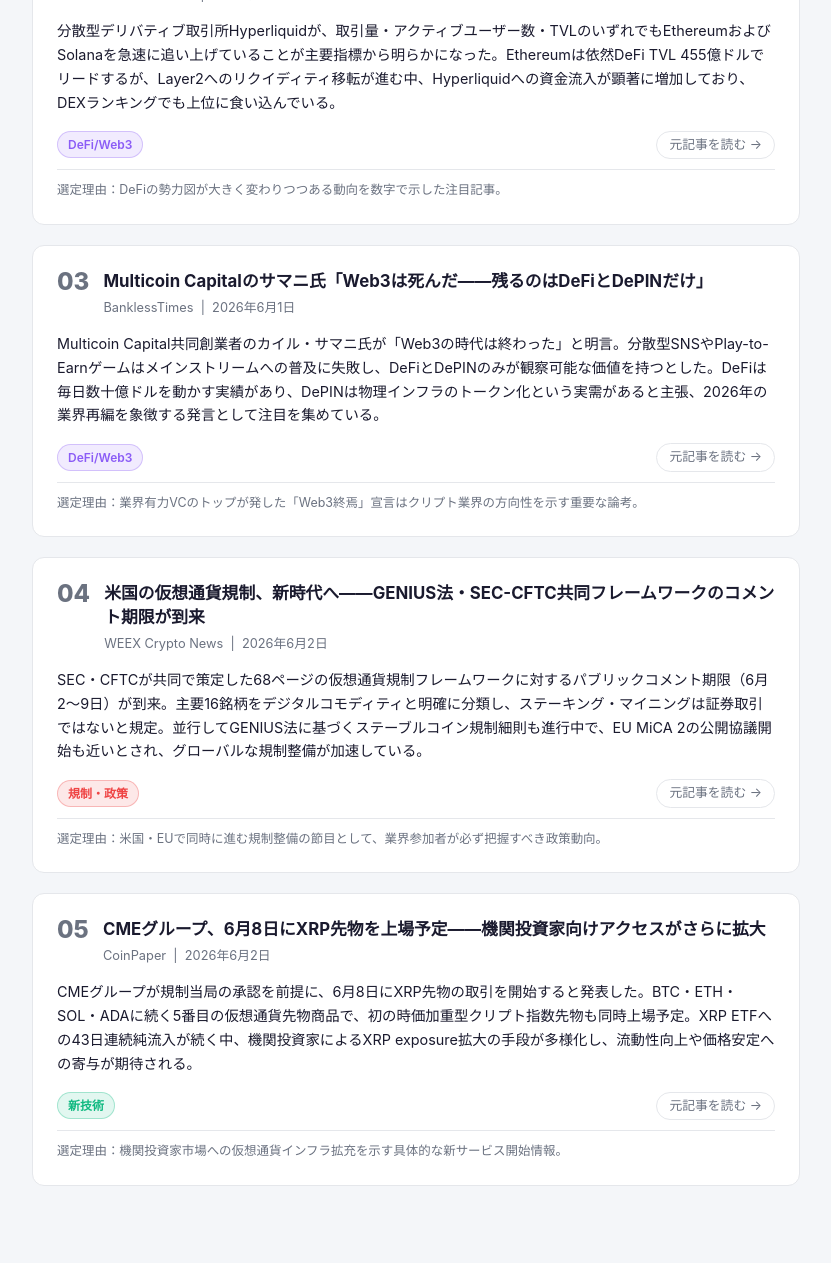
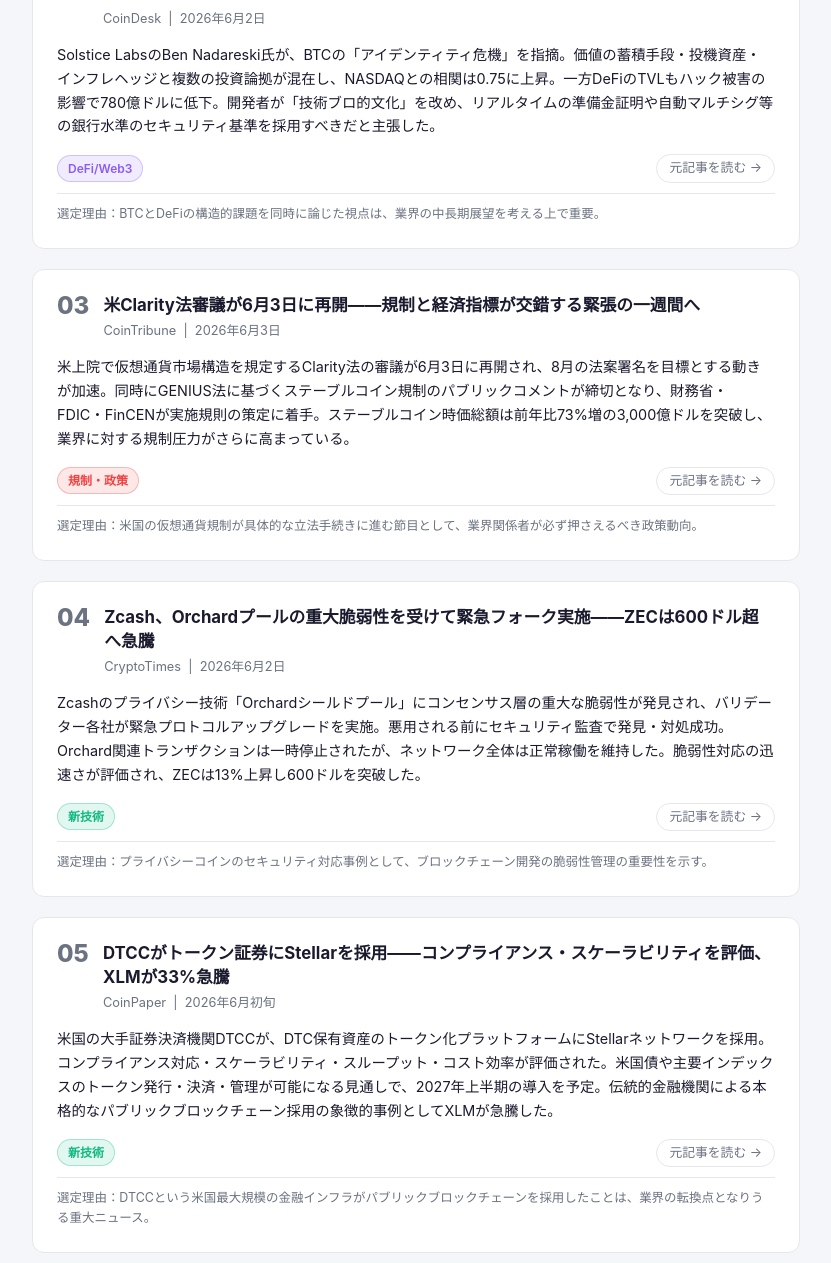
Before and after one commit to kakkey-genious/crypto-news-daily, a plain HTML site: page 2026-06-03.html in a window 1280 px wide. Shown: the part 648-1911 px from the top of the page, without its empty margins (224-1055 px from the left). Drawn offline with Linux system fonts and the light colour scheme.

Commit message:
💰 仮想通貨ニュース: 2026-06-03 (更新)
- BTC $67,000割れ・ETF流出11日連続（Blockhead）
- ビットコイン「アイデンティティ危機」とDeFi課題（CoinDesk）
- 米Clarity法審議再開・規制集中週（CoinTribune）
- Zcash緊急フォーク・Orchard脆弱性対応（CryptoTimes）
- DTCCがStellar採用・XLM急騰（CoinPaper）

```diff
--- a/2026-06-03.html
+++ b/2026-06-03.html
@@ -178,18 +178,18 @@
     <div class="card-header">
       <div class="card-number">01</div>
       <div class="card-title-block">
-        <div class="card-title">ビットコインETF、過去最長の10日連続流出——累計29.6億ドルが引き出される</div>
-        <div class="card-meta">99Bitcoins &nbsp;|&nbsp; 2026年6月2日</div>
+        <div class="card-title">ビットコイン、67,000ドルを割込む——ETF流出11日連続で市場全面安</div>
+        <div class="card-meta">Blockhead &nbsp;|&nbsp; 2026年6月3日</div>
       </div>
     </div>
     <p class="card-summary">
-      米国スポットビットコインETFが10日連続で純流出を記録し、累計約29.6億ドルが引き出された。運用資産総額は1,040億ドルから940億ドルへと急減し、2026年のネット流入額がついてマイナス転落。イラン情勢を含む地政学リスクやCLARITY法を巡る規制懸念が重なり、機関投資家のリスクオフが加速。BTCは72,600ドル付近で推移している。
+      ビットコインが67,000ドルを下回り、過去24時間でBTCは5.76%安、ETHは2.95%安、XRPは4.74%安と全面安に。スポットETFの流出は11日連続を記録し、5月の月間純流出額は23億ドルと2026年最大に達した。中東情勢の悪化によるリスクオフに加え、AIセクターへの資金シフトが続き、仮想通貨全体の時価総額は2.34兆ドルに低下した。
     </p>
     <div class="card-footer">
       <span class="tag tag-blue">相場動向</span>
-      <a class="card-link" href="https://99bitcoins.com/news/bitcoin-btc/bitcoin-etf-10-day-outflow-streak/" target="_blank" rel="noopener">元記事を読む →</a>
+      <a class="card-link" href="https://www.blockhead.co/2026/06/03/crypto-markets-bitcoin-slides-below-67-000-as-etf-outflows-mount/" target="_blank" rel="noopener">元記事を読む →</a>
     </div>
-    <div class="reason">選定理由：今週最大の市場イベントであるETF流出記録更新は、機関投資家動向を把握する上で不可欠な情報。</div>
+    <div class="reason">選定理由：本日最大の相場イベントであるBTC急落とETF流出継続は、機関投資家動向の把握に不可欠。</div>
   </article>
 
   <!-- 2: DeFi/Web3 -->
@@ -197,56 +197,56 @@
     <div class="card-header">
       <div class="card-number">02</div>
       <div class="card-title-block">
-        <div class="card-title">HyperliquidがEthereum・Solanaのシェアを侵食——主要指標が勢力図の変化を示す</div>
-        <div class="card-meta">BanklessTimes &nbsp;|&nbsp; 2026年6月1日</div>
+        <div class="card-title">ビットコインは「アイデンティティ危機」——DeFiは静かに突破口を模索するが課題も山積</div>
+        <div class="card-meta">CoinDesk &nbsp;|&nbsp; 2026年6月2日</div>
       </div>
     </div>
     <p class="card-summary">
-      分散型デリバティブ取引所Hyperliquidが、取引量・アクティブユーザー数・TVLのいずれでもEthereumおよびSolanaを急速に追い上げていることが主要指標から明らかになった。Ethereumは依然DeFi TVL 455億ドルでリードするが、Layer2へのリクイディティ移転が進む中、Hyperliquidへの資金流入が顕著に増加しており、DEXランキングでも上位に食い込んでいる。
+      Solstice LabsのBen Nadareski氏が、BTCの「アイデンティティ危機」を指摘。価値の蓄積手段・投機資産・インフレヘッジと複数の投資論拠が混在し、NASDAQとの相関は0.75に上昇。一方DeFiのTVLもハック被害の影響で780億ドルに低下。開発者が「技術ブロ的文化」を改め、リアルタイムの準備金証明や自動マルチシグ等の銀行水準のセキュリティ基準を採用すべきだと主張した。
     </p>
     <div class="card-footer">
       <span class="tag tag-purple">DeFi/Web3</span>
-      <a class="card-link" href="https://www.banklesstimes.com/articles/2026/06/01/hyperliquid-is-slowly-taking-over-ethereum-and-solana-key-metrics-reveal/" target="_blank" rel="noopener">元記事を読む →</a>
+      <a class="card-link" href="https://www.coindesk.com/business/2026/06/02/bitcoin-faces-identity-crisis-as-defi-quietly-builds-its-breakthrough-point" target="_blank" rel="noopener">元記事を読む →</a>
     </div>
-    <div class="reason">選定理由：DeFiの勢力図が大きく変わりつつある動向を数字で示した注目記事。</div>
+    <div class="reason">選定理由：BTCとDeFiの構造的課題を同時に論じた視点は、業界の中長期展望を考える上で重要。</div>
   </article>
 
-  <!-- 3: DeFi/Web3 -->
+  <!-- 3: 規制・政策 -->
   <article class="news-card">
     <div class="card-header">
       <div class="card-number">03</div>
       <div class="card-title-block">
-        <div class="card-title">Multicoin Capitalのサマニ氏「Web3は死んだ——残るのはDeFiとDePINだけ」</div>
-        <div class="card-meta">BanklessTimes &nbsp;|&nbsp; 2026年6月1日</div>
+        <div class="card-title">米Clarity法審議が6月3日に再開——規制と経済指標が交錯する緊張の一週間へ</div>
+        <div class="card-meta">CoinTribune &nbsp;|&nbsp; 2026年6月3日</div>
       </div>
     </div>
     <p class="card-summary">
-      Multicoin Capital共同創業者のカイル・サマニ氏が「Web3の時代は終わった」と明言。分散型SNSやPlay-to-Earnゲームはメインストリームへの普及に失敗し、DeFiとDePINのみが観察可能な価値を持つとした。DeFiは毎日数十億ドルを動かす実績があり、DePINは物理インフラのトークン化という実需があると主張、2026年の業界再編を象徴する発言として注目を集めている。
+      米上院で仮想通貨市場構造を規定するClarity法の審議が6月3日に再開され、8月の法案署名を目標とする動きが加速。同時にGENIUS法に基づくステーブルコイン規制のパブリックコメントが締切となり、財務省・FDIC・FinCENが実施規則の策定に着手。ステーブルコイン時価総額は前年比73%増の3,000億ドルを突破し、業界に対する規制圧力がさらに高まっている。
     </p>
     <div class="card-footer">
-      <span class="tag tag-purple">DeFi/Web3</span>
-      <a class="card-link" href="https://www.banklesstimes.com/articles/2026/06/01/web3-is-dead-multicoins-kyle-samani-says-only-defi-and-depin-still-matter/" target="_blank" rel="noopener">元記事を読む →</a>
+      <span class="tag tag-red">規制・政策</span>
+      <a class="card-link" href="https://www.cointribune.com/en/crypto-enters-a-high-tension-week-between-regulation-and-economic-data/" target="_blank" rel="noopener">元記事を読む →</a>
     </div>
-    <div class="reason">選定理由：業界有力VCのトップが発した「Web3終焉」宣言はクリプト業界の方向性を示す重要な論考。</div>
+    <div class="reason">選定理由：米国の仮想通貨規制が具体的な立法手続きに進む節目として、業界関係者が必ず押さえるべき政策動向。</div>
   </article>
 
-  <!-- 4: 規制・政策 -->
+  <!-- 4: 新技術 -->
   <article class="news-card">
     <div class="card-header">
       <div class="card-number">04</div>
       <div class="card-title-block">
-        <div class="card-title">米国の仮想通貨規制、新時代へ——GENIUS法・SEC-CFTC共同フレームワークのコメント期限が到来</div>
-        <div class="card-meta">WEEX Crypto News &nbsp;|&nbsp; 2026年6月2日</div>
+        <div class="card-title">Zcash、Orchardプールの重大脆弱性を受けて緊急フォーク実施——ZECは600ドル超へ急騰</div>
+        <div class="card-meta">CryptoTimes &nbsp;|&nbsp; 2026年6月2日</div>
       </div>
     </div>
     <p class="card-summary">
-      SEC・CFTCが共同で策定した68ページの仮想通貨規制フレームワークに対するパブリックコメント期限（6月2〜9日）が到来。主要16銘柄をデジタルコモディティと明確に分類し、ステーキング・マイニングは証券取引ではないと規定。並行してGENIUS法に基づくステーブルコイン規制細則も進行中で、EU MiCA 2の公開協議開始も近いとされ、グローバルな規制整備が加速している。
+      Zcashのプライバシー技術「Orchardシールドプール」にコンセンサス層の重大な脆弱性が発見され、バリデーター各社が緊急プロトコルアップグレードを実施。悪用される前にセキュリティ監査で発見・対処成功。Orchard関連トランザクションは一時停止されたが、ネットワーク全体は正常稼働を維持した。脆弱性対応の迅速さが評価され、ZECは13%上昇し600ドルを突破した。
     </p>
     <div class="card-footer">
-      <span class="tag tag-red">規制・政策</span>
-      <a class="card-link" href="https://www.weex.com/news/detail/crypto-regulation-news-2026-sec-cftc-framework-genius-act-and-mica-2-coming-695837" target="_blank" rel="noopener">元記事を読む →</a>
+      <span class="tag tag-green">新技術</span>
+      <a class="card-link" href="https://www.cryptotimes.io/2026/06/02/zcash-executes-emergency-fork-after-critical-orchard-vulnerability-discovery/" target="_blank" rel="noopener">元記事を読む →</a>
     </div>
-    <div class="reason">選定理由：米国・EUで同時に進む規制整備の節目として、業界参加者が必ず把握すべき政策動向。</div>
+    <div class="reason">選定理由：プライバシーコインのセキュリティ対応事例として、ブロックチェーン開発の脆弱性管理の重要性を示す。</div>
   </article>
 
   <!-- 5: 新技術 -->
@@ -254,18 +254,18 @@
     <div class="card-header">
       <div class="card-number">05</div>
       <div class="card-title-block">
-        <div class="card-title">CMEグループ、6月8日にXRP先物を上場予定——機関投資家向けアクセスがさらに拡大</div>
-        <div class="card-meta">CoinPaper &nbsp;|&nbsp; 2026年6月2日</div>
+        <div class="card-title">DTCCがトークン証券にStellarを採用——コンプライアンス・スケーラビリティを評価、XLMが33%急騰</div>
+        <div class="card-meta">CoinPaper &nbsp;|&nbsp; 2026年6月初旬</div>
       </div>
     </div>
     <p class="card-summary">
-      CMEグループが規制当局の承認を前提に、6月8日にXRP先物の取引を開始すると発表した。BTC・ETH・SOL・ADAに続く5番目の仮想通貨先物商品で、初の時価加重型クリプト指数先物も同時上場予定。XRP ETFへの43日連続純流入が続く中、機関投資家によるXRP exposure拡大の手段が多様化し、流動性向上や価格安定への寄与が期待される。
+      米国の大手証券決済機関DTCCが、DTC保有資産のトークン化プラットフォームにStellarネットワークを採用。コンプライアンス対応・スケーラビリティ・スループット・コスト効率が評価された。米国債や主要インデックスのトークン発行・決済・管理が可能になる見通しで、2027年上半期の導入を予定。伝統的金融機関による本格的なパブリックブロックチェーン採用の象徴的事例としてXLMが急騰した。
     </p>
     <div class="card-footer">
       <span class="tag tag-green">新技術</span>
-      <a class="card-link" href="https://coinpaper.com/17037/xrp-enters-wall-street-s-latest-crypto-push-through-cme-groundbreaking-futures-besides-btc-eth-sol-and-ada" target="_blank" rel="noopener">元記事を読む →</a>
+      <a class="card-link" href="https://coinpaper.com/17412/why-dtcc-chose-stellar-for-tokenization-deal-as-xlm-google-search-hits-a-3-month-high" target="_blank" rel="noopener">元記事を読む →</a>
     </div>
-    <div class="reason">選定理由：機関投資家市場への仮想通貨インフラ拡充を示す具体的な新サービス開始情報。</div>
+    <div class="reason">選定理由：DTCCという米国最大規模の金融インフラがパブリックブロックチェーンを採用したことは、業界の転換点となりうる重大ニュース。</div>
   </article>
 
 </main>
```
Also changed, not shown: history.txt.
